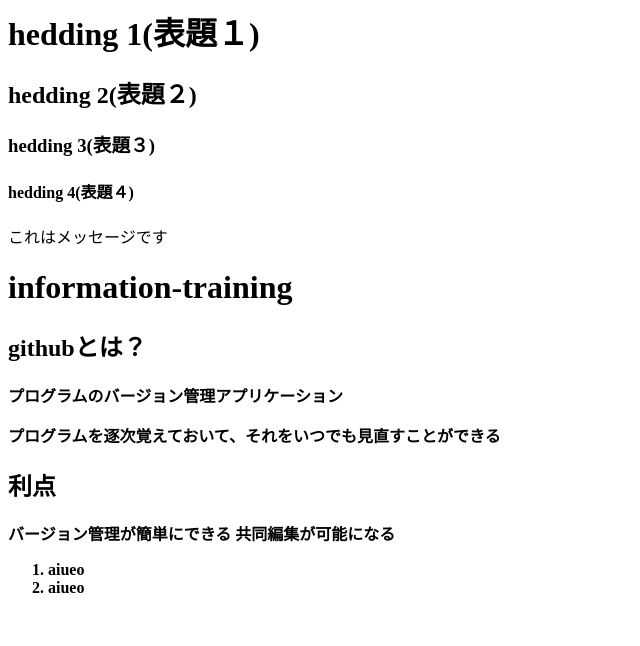
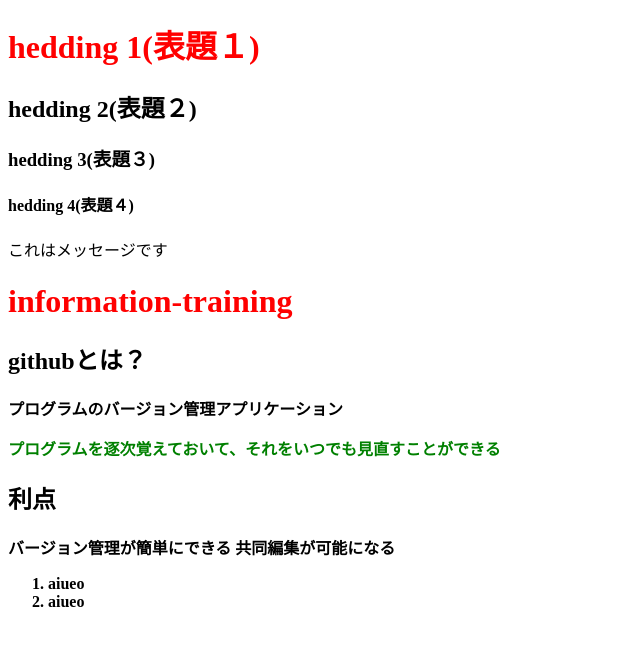
Before and after one commit to yutaka3T331/information-training, a plain HTML site: page index.html in a window 1280 px wide. Shown: the whole page, without its empty margins (0-640 px from the left). Drawn offline with Linux system fonts and the light colour scheme.

Commit message:
0917 4限目 HTML  CSS

```diff
--- a/index.html
+++ b/index.html
@@ -1,3 +1,9 @@
+<!doctype html>
+<html>
+
+    <head>
+        <link rel = "stylesheet" href= "style.css">
+    </head>
     <h1>hedding 1(表題１)</h1>
     <h2>hedding 2(表題２)</h2>
     <h3>hedding 3(表題３)</h3>
@@ -18,3 +24,5 @@
         <li>aiueo</li>
         <li>aiueo</li>
     </ol>
+
+</html>
--- /dev/null
+++ b/style.css
@@ -0,0 +1,8 @@
+h1 {
+    color: red;
+    size: 100px;
+}
+
+p{
+    color: green;
+}
```
Also changed, not shown: 1 other file. Lines whose indentation alone changed are shown as unchanged.
